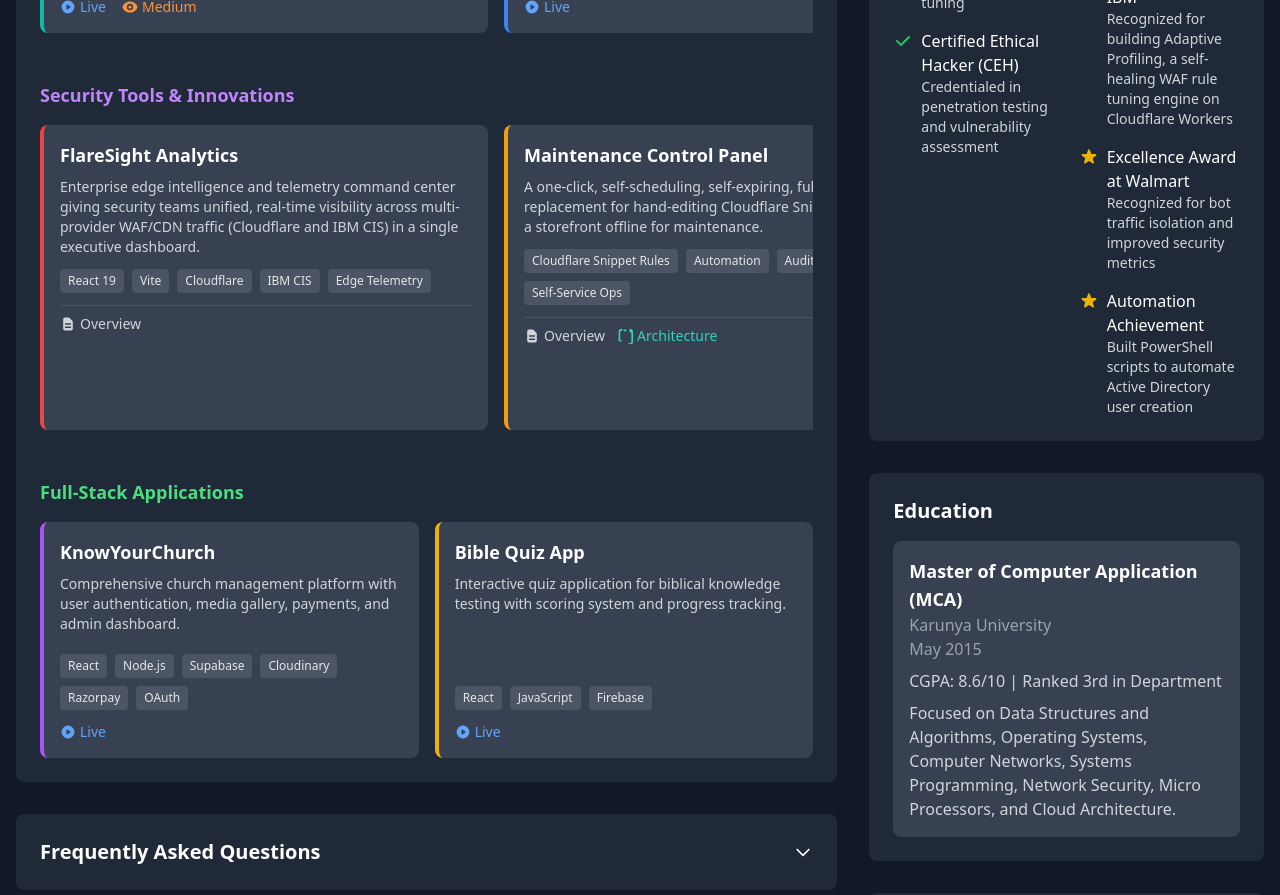
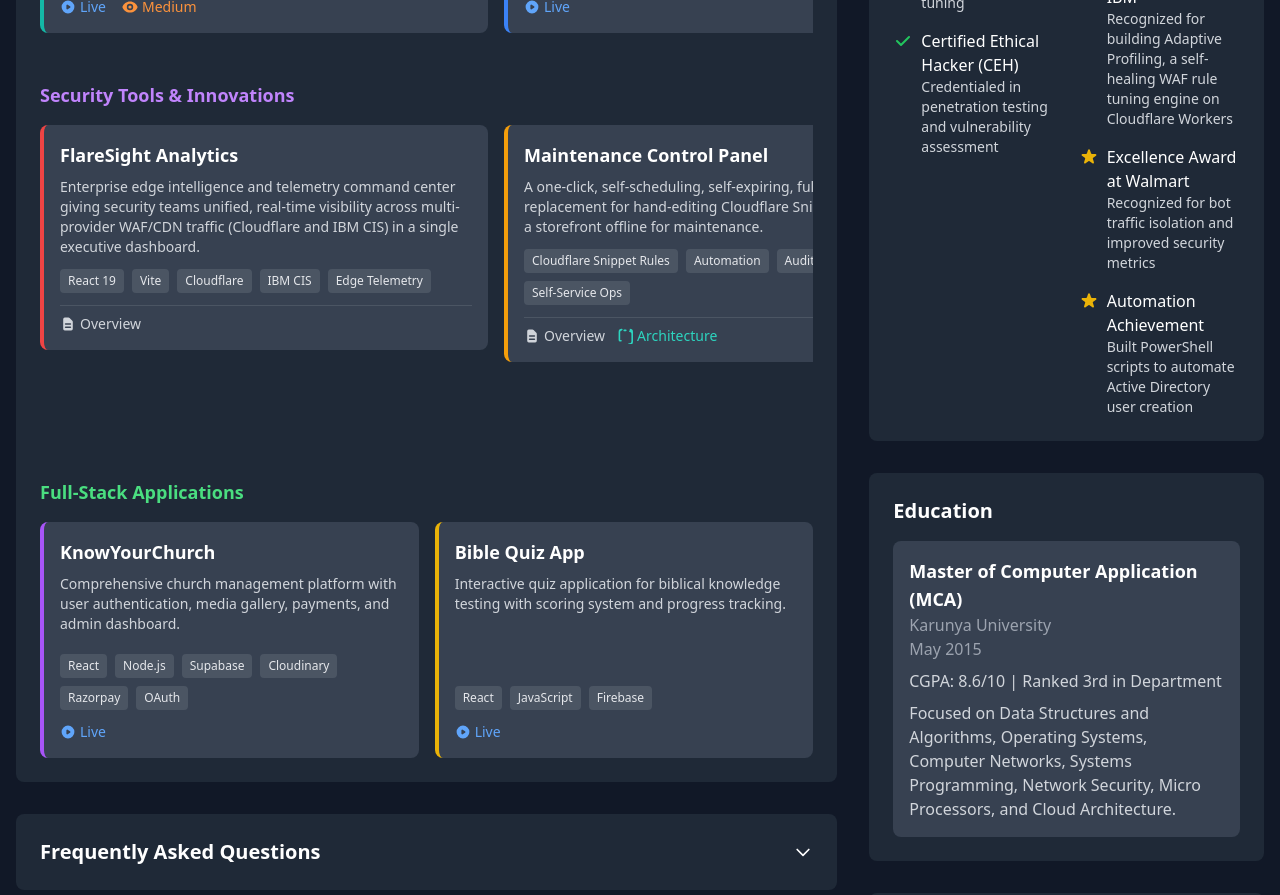
Before and after one commit to BIJODEV/my-profile, a React (Create React App) app: page / in a window 1280 px wide. Shown: the part 1480-2375 px from the top of the page. Built offline with nearby package versions, Linux system fonts and the light colour scheme.

Commit message:
styling shrink for securityTools

```diff
--- a/src/components/Projects.js
+++ b/src/components/Projects.js
@@ -114,7 +114,9 @@ const Projects = () => {
           <div >
             <div className="flex space-x-4 overflow-x-auto pb-4 scrollbar-thin scrollbar-thumb-gray-600 scrollbar-track-gray-800">
               {projects.securityTools.map((project, index) => (
+                <div key={index} className="min-w-[300px] max-w-md flex-shrink-0">
                 <SecurityToolCard key={index} project={project} />
+                </div>
               ))}
             </div>
             {/* Scroll indicator */}
```
